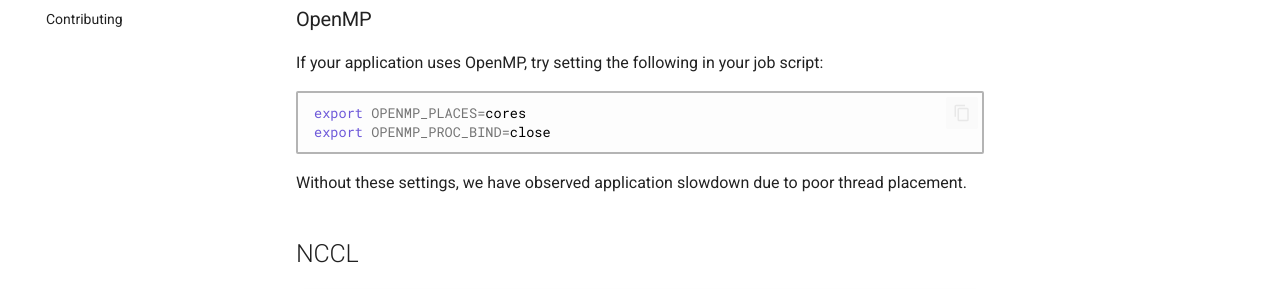
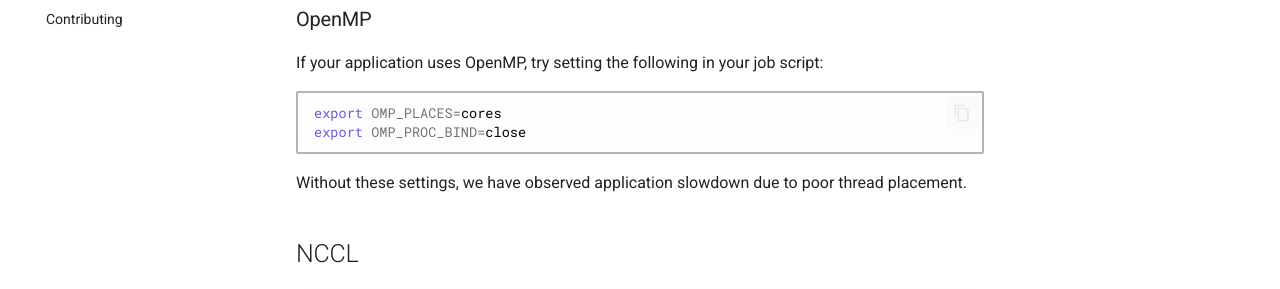
Before and after one commit to nickjbrowning/cscs-docs, an MkDocs documentation site: the page built from docs/guides/gb2025.md, in a window 1280 px wide and 900 px high, scrolled down 1759 px. Shown: the part 457-746 px from the top of the window. Built offline with MkDocs 1.6.1 and Material for MkDocs 9.7.7, drawn with Linux system fonts in a browser that asks for light colours; comment, search, counter and statistics services are not loaded.

Commit message:
fix OMP variable names in GB docs (#64)

````diff
--- a/docs/guides/gb2025.md
+++ b/docs/guides/gb2025.md
@@ -76,8 +76,8 @@
 If your application uses OpenMP, try setting the following in your job script:
 
 ```bash
-export OPENMP_PLACES=cores
-export OPENMP_PROC_BIND=close
+export OMP_PLACES=cores
+export OMP_PROC_BIND=close
 ```
 
 Without these settings, we have observed application slowdown due to poor thread placement.
````
